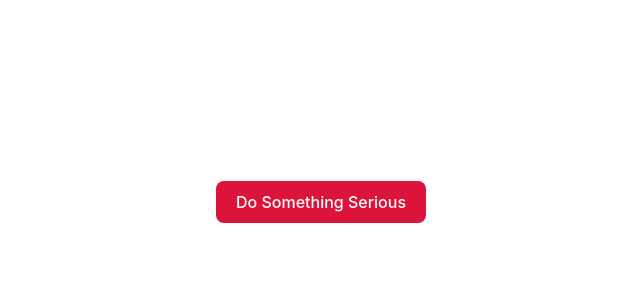
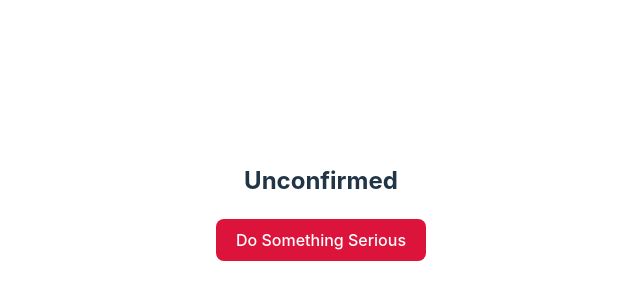
Before and after one commit to visualjerk/visualjerk-blog, a Vue app in the folder examples/vue-app-wide-modal-dialogs/: page / in a window 1280 px wide. Shown: the part 198-498 px from the top of the page, without its empty margins (319-959 px from the left). Built offline with nearby package versions, Linux system fonts and the light colour scheme.

Commit message:
add use case

```diff
--- a/examples/vue-app-wide-modal-dialogs/src/App.vue
+++ b/examples/vue-app-wide-modal-dialogs/src/App.vue
@@ -1,17 +1,27 @@
 <script setup lang="ts">
+import { ref } from 'vue'
+import { DialogWrapper, dialogProvider } from './dialogs'
 import AppButton from './components/app-button.vue'
-import { DialogWrapper, dialogProvider } from './dialogs'
 
-function handleDelete() {
+const confirmed = ref(false)
+
+function handleSeriousAction() {
   dialogProvider.open('confirm', {
     title: 'Do you really want to delete this?',
+    onConfirm: () => {
+      confirmed.value = true
+    },
+    onCancel: () => {
+      confirmed.value = false
+    },
   })
 }
 </script>
 
 <template>
   <div>
-    <AppButton @click="handleDelete" variant="danger">
+    <h2>{{ confirmed ? 'Action Confirmed' : 'Unconfirmed' }}</h2>
+    <AppButton @click="handleSeriousAction" variant="danger">
       Do Something Serious
     </AppButton>
   </div>
```
Also changed, not shown: 1 other file (tests, documents, lock files or other folders).
